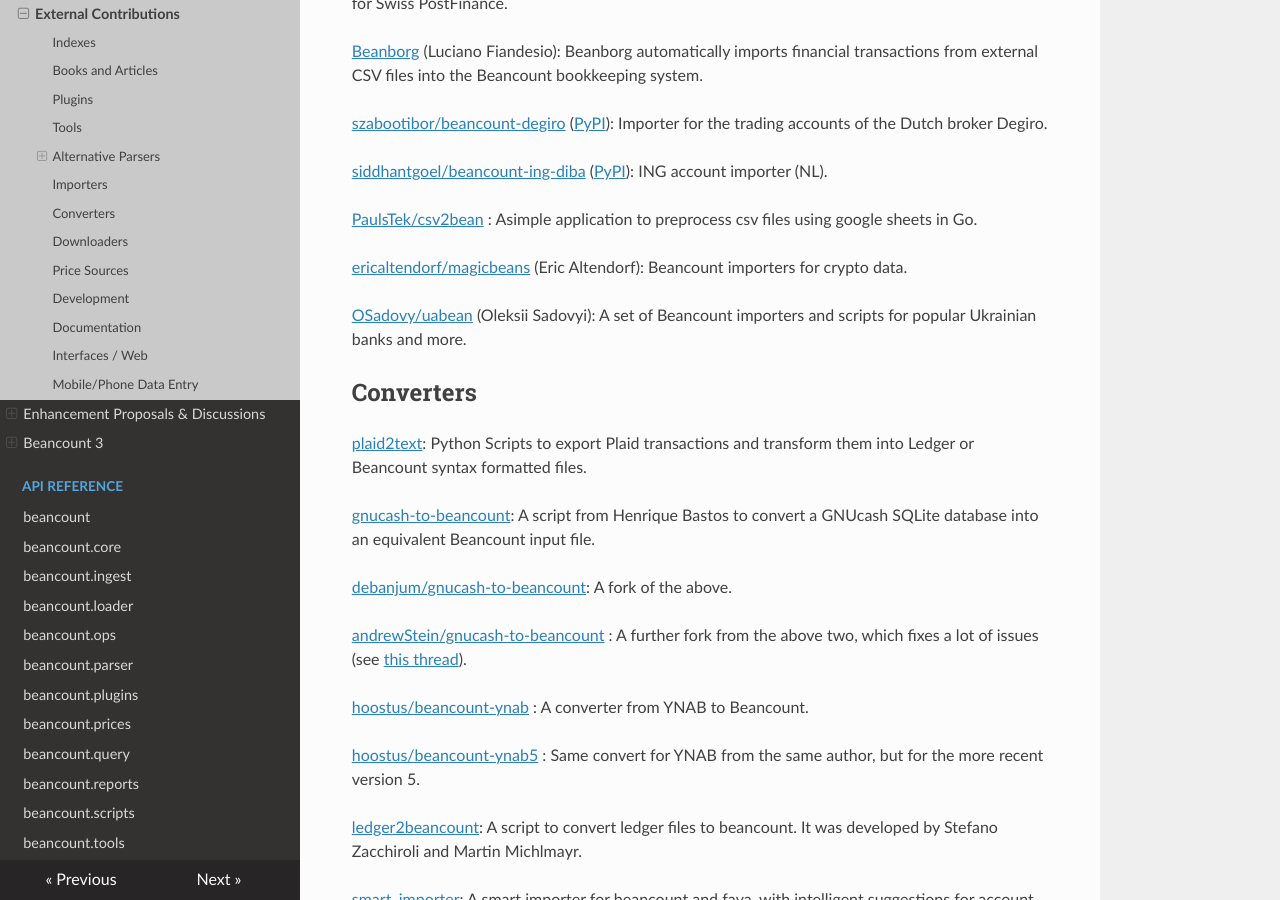
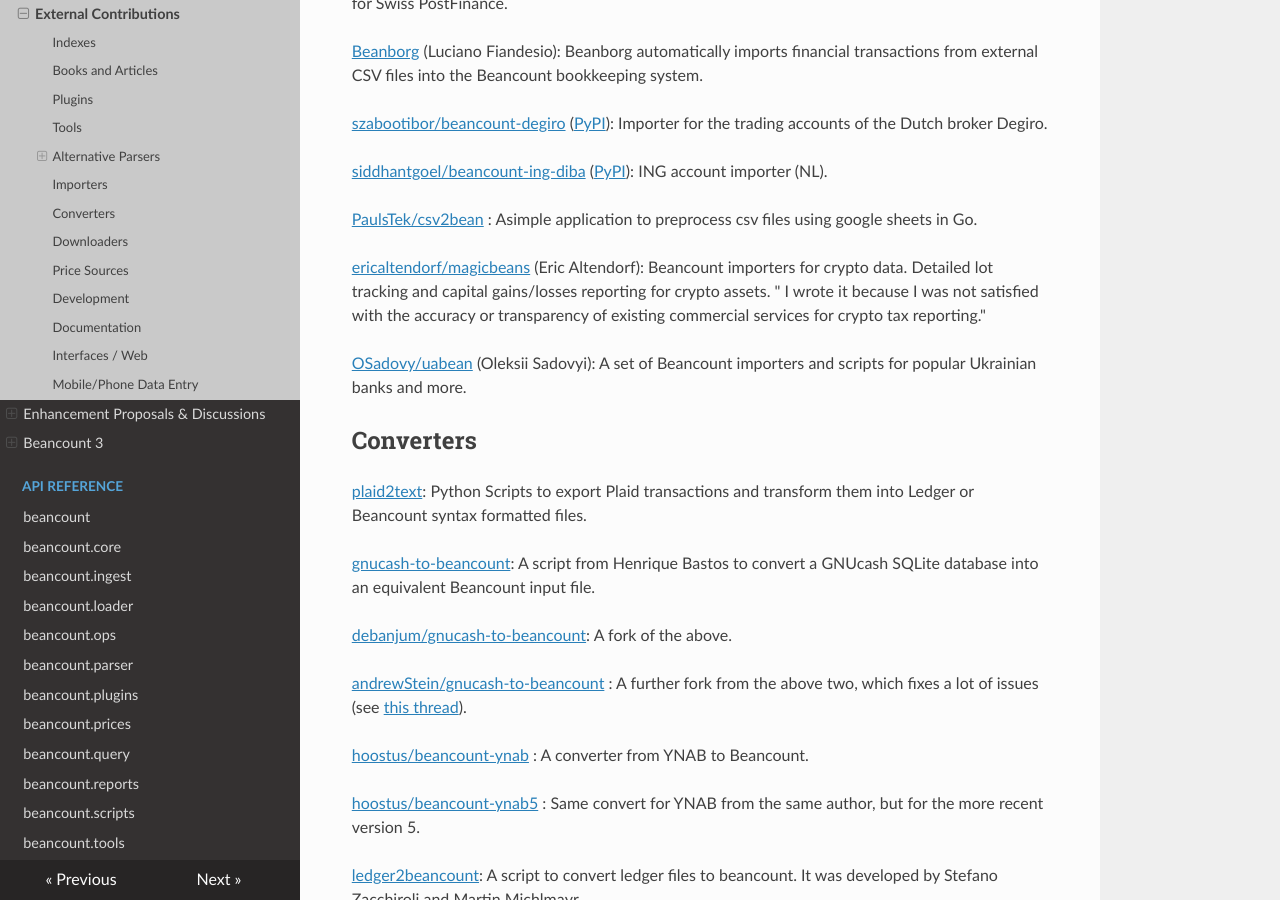
Before and after one commit to beancount/docs, an MkDocs documentation site: the page built from docs/external_contributions.md, in a window 1280 px wide and 900 px high, scrolled down 4910 px. Built offline with MkDocs 1.6.1, drawn with Linux system fonts in a browser that asks for light colours.

Commit message:
Re-generate docs

```diff
--- a/docs/external_contributions.md
+++ b/docs/external_contributions.md
@@ -146,7 +146,7 @@
 
 [<u>PaulsTek/csv2bean</u>](https://github.com/PaulsTek/csv2bean) : Asimple application to preprocess csv files using google sheets in Go.
 
-[<u>ericaltendorf/magicbeans</u>](https://github.com/ericaltendorf/magicbeans) (Eric Altendorf): Beancount importers for crypto data.
+[<u>ericaltendorf/magicbeans</u>](https://github.com/ericaltendorf/magicbeans) (Eric Altendorf): Beancount importers for crypto data. Detailed lot tracking and capital gains/losses reporting for crypto assets. " I wrote it because I was not satisfied with the accuracy or transparency of existing commercial services for crypto tax reporting."
 
 [<u>OSadovy/uabean</u>](https://github.com/OSadovy/uabean/) (Oleksii Sadovyi): A set of Beancount importers and scripts for popular Ukrainian banks and more.
 
```
Also changed, not shown: docs/how_we_share_expenses.md (+1 -1 lines), docs/how_we_share_expenses/media/beea06bbfc314c84ad8172b5b42f72fdb5ee8d67.png (added), docs/how_we_share_expenses/media/f7b43f7f027c2d46040a2011a86a8594c3491d4f.png (deleted).
